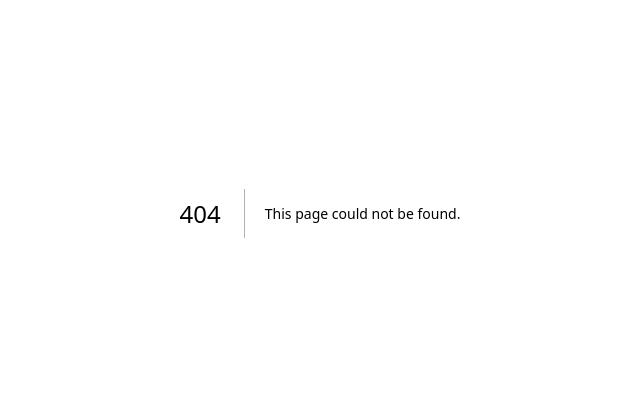
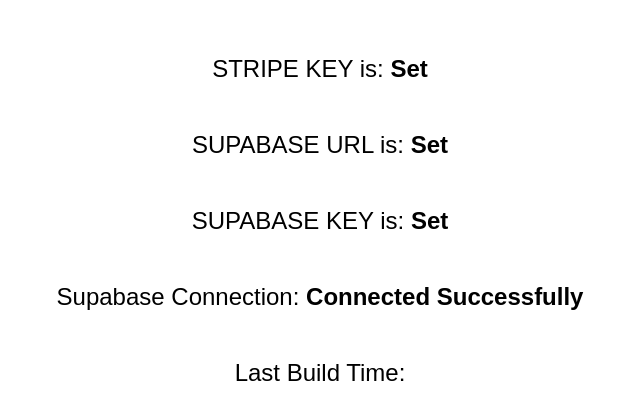
Before and after one commit to allanlivingston/maxli, a Next.js app: page /status-check in a window 1280 px wide. Before the commit this address had no page. Shown: the part 187-606 px from the top of the page, without its empty margins (320-960 px from the left). Built offline with nearby package versions, Linux system fonts and the light colour scheme; no server answers; the database is empty.

Commit message:
display build time on status check page

```diff
--- a/pages/stripe-key-check.tsx
+++ b/pages/status-check.tsx
@@ -6,13 +6,15 @@
   isSupabaseUrlSet: boolean;
   isSupabaseAnonKeySet: boolean;
   supabaseConnectionStatus: string;
+  buildTime: string; // Add this line
 }
 
 const KeyCheck: NextPage<KeyCheckProps> = ({
   isStripeKeySet,
   isSupabaseUrlSet,
   isSupabaseAnonKeySet,
-  supabaseConnectionStatus
+  supabaseConnectionStatus,
+  buildTime // Add this line
 }) => {
   return (
     <div style={{
@@ -25,16 +27,19 @@
       fontFamily: 'Arial, sans-serif'
     }}>
       <p>
-        STRIPE_SECRET_KEY is: <strong>{isStripeKeySet ? 'Set' : 'Not Set'}</strong>
+        STRIPE KEY is: <strong>{isStripeKeySet ? 'Set' : 'Not Set'}</strong>
       </p>
       <p>
-        NEXT_PUBLIC_SUPABASE_URL is: <strong>{isSupabaseUrlSet ? 'Set' : 'Not Set'}</strong>
+        SUPABASE URL is: <strong>{isSupabaseUrlSet ? 'Set' : 'Not Set'}</strong>
       </p>
       <p>
-        NEXT_PUBLIC_SUPABASE_ANON_KEY is: <strong>{isSupabaseAnonKeySet ? 'Set' : 'Not Set'}</strong>
+        SUPABASE KEY is: <strong>{isSupabaseAnonKeySet ? 'Set' : 'Not Set'}</strong>
       </p>
       <p>
         Supabase Connection: <strong>{supabaseConnectionStatus}</strong>
+      </p>
+      <p>
+        Last Build Time: <strong>{buildTime}</strong>
       </p>
     </div>
   );
@@ -71,7 +76,8 @@
       isStripeKeySet,
       isSupabaseUrlSet,
       isSupabaseAnonKeySet,
-      supabaseConnectionStatus
+      supabaseConnectionStatus,
+      buildTime: process.env.BUILD_TIME!, // Add this line
     },
   };
 };
```
